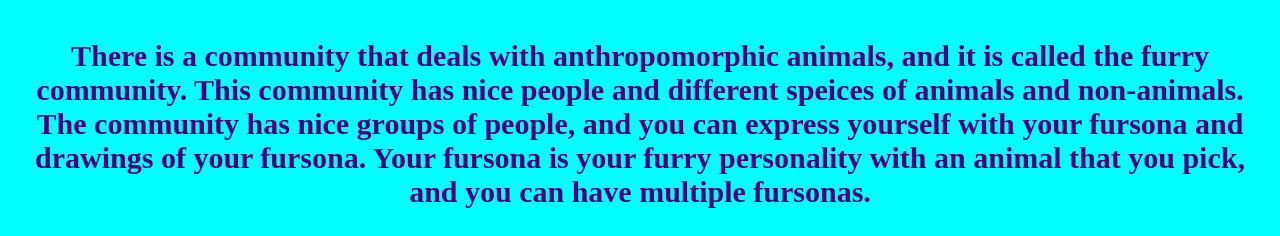
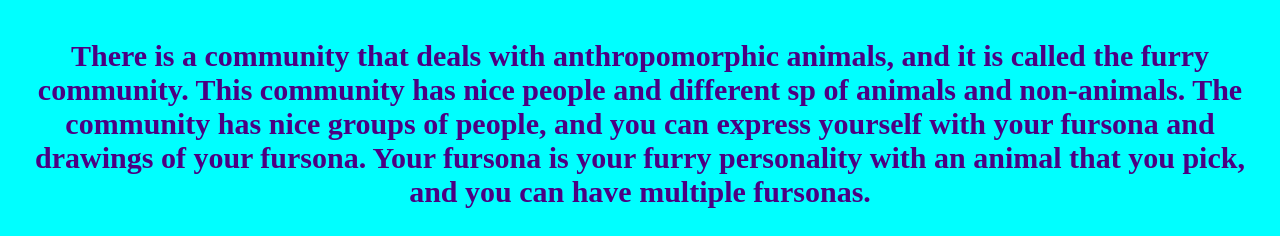
Before and after one commit to Strikeback1/Furries, a plain HTML site: page index.html in a window 1280 px wide. Shown: the part 110-346 px from the top of the page. Drawn offline with Linux system fonts and the light colour scheme.

Commit message:
Update index.html

```diff
--- a/index.html
+++ b/index.html
@@ -9,7 +9,7 @@
 <body>
 <h1><b>Furries</b></h1>
 <p><b>There is a community that deals with anthropomorphic animals, and it is called the furry community.
-This community has nice people and different speices of animals and non-animals.
+This community has nice people and different sp of animals and non-animals.
 The community has nice groups of people, and you can express yourself with your fursona and drawings of your fursona.
 Your fursona is your furry personality with an animal that you pick, and you can have multiple fursonas.</b></p>
     <p class="hi">.- / .. -.. / --- / .- -.-- -.-- .-. -.-- / .- .-. / .-. -... .- / --. -. / .. / -- .-. .. .--. .- -.</p>
```
